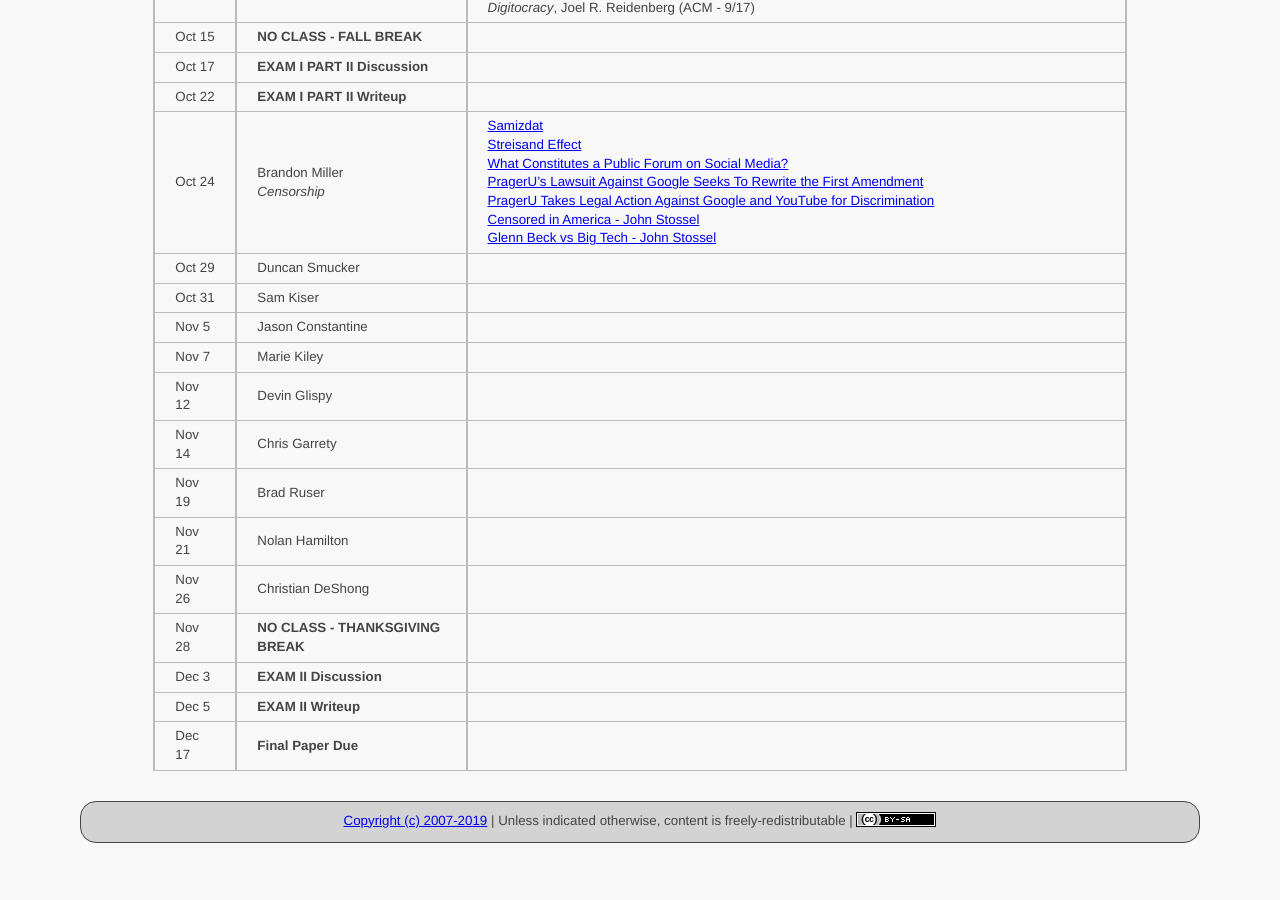
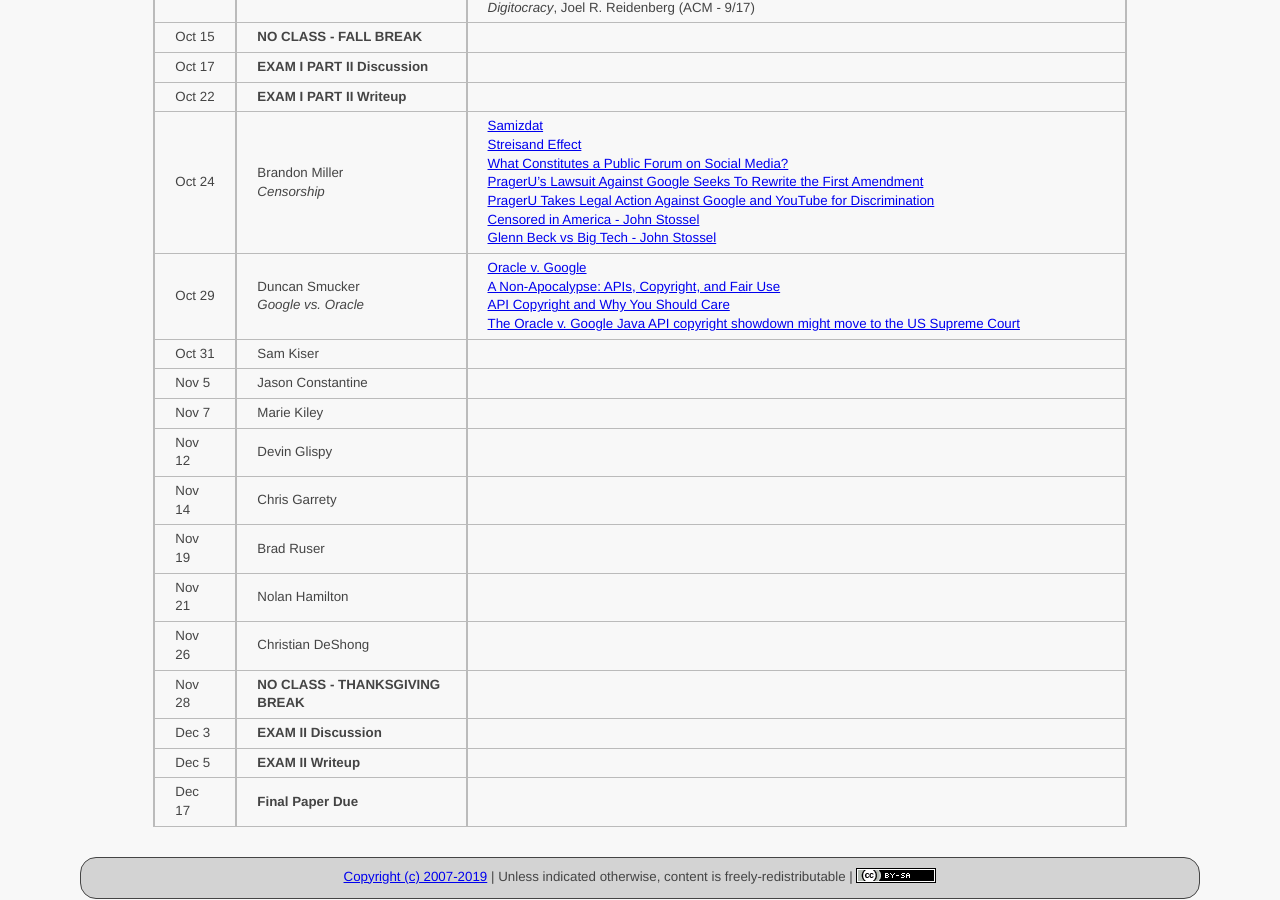
Before and after one commit to ycpcs/cs456-fall2019, a Jekyll site: the page built from schedule/index.md, in a window 1280 px wide and 900 px high, scrolled down 1176 px. Built offline with Jekyll 4.4.1, drawn with Linux system fonts in a browser that asks for light colours; before the commit the page ends 2029 px from its top, so only the background shows below that.

Commit message:
add Duncan’s articles
add Duncan’s articles

```diff
--- a/schedule/index.md
+++ b/schedule/index.md
@@ -32,7 +32,7 @@ All reading materials can be accessed via [Schmidt Library](http://library.ycp.e
 > Oct 17  | **EXAM I PART II Discussion** | |
 > Oct 22  | **EXAM I PART II Writeup**    | |
 > Oct 24  | Brandon Miller <br /> *Censorship* | [Samizdat](https://en.wikipedia.org/wiki/Samizdat) <br /> [Streisand Effect](https://en.wikipedia.org/wiki/Streisand_effect) <br /> [What Constitutes a Public Forum on Social Media?](https://www.americanbar.org/groups/crsj/publications/human_rights_magazine_home/the-ongoing-challenge-to-define-free-speech/public-forum-social-media/) <br /> [PragerU's Lawsuit Against Google Seeks To Rewrite the First Amendment](https://reason.com/2019/09/02/pragerus-lawsuit-against-google-seeks-to-rewrite-the-first-amendment/) <br /> [PragerU Takes Legal Action Against Google and YouTube for Discrimination](https://www.prageru.com/press-release/prageru-takes-legal-action-against-google-and-youtube-for-discrimination/) <br /> [Censored in America - John Stossel](https://www.youtube.com/watch?v=iS2lcZjcLnU&feature=youtu.be) <br /> [Glenn Beck vs Big Tech - John Stossel](https://www.youtube.com/watch?v=ka1cxyAXBXM&feature=youtu.be) |
-> Oct 29  | Duncan Smucker | |
+> Oct 29  | Duncan Smucker <br /> *Google vs. Oracle* | [Oracle v. Google](https://www.eff.org/cases/oracle-v-google) <br /> [A Non-Apocalypse: APIs, Copyright, and Fair Use](https://www.wired.com/insights/2014/05/non-apocalypse-apis-copyright-fair-use/) <br /> [API Copyright and Why You Should Care](https://smartbear.com/blog/test-and-monitor/api-copyright-and-why-you-should-care/) <br /> [The Oracle v. Google Java API copyright showdown might move to the US Supreme Court](https://jaxenter.com/oracle-google-java-api-154904.html) |
 > Oct 31  | Sam Kiser      | |
 > Nov 5   | Jason Constantine | |
 > Nov 7   | Marie Kiley    | |
```
